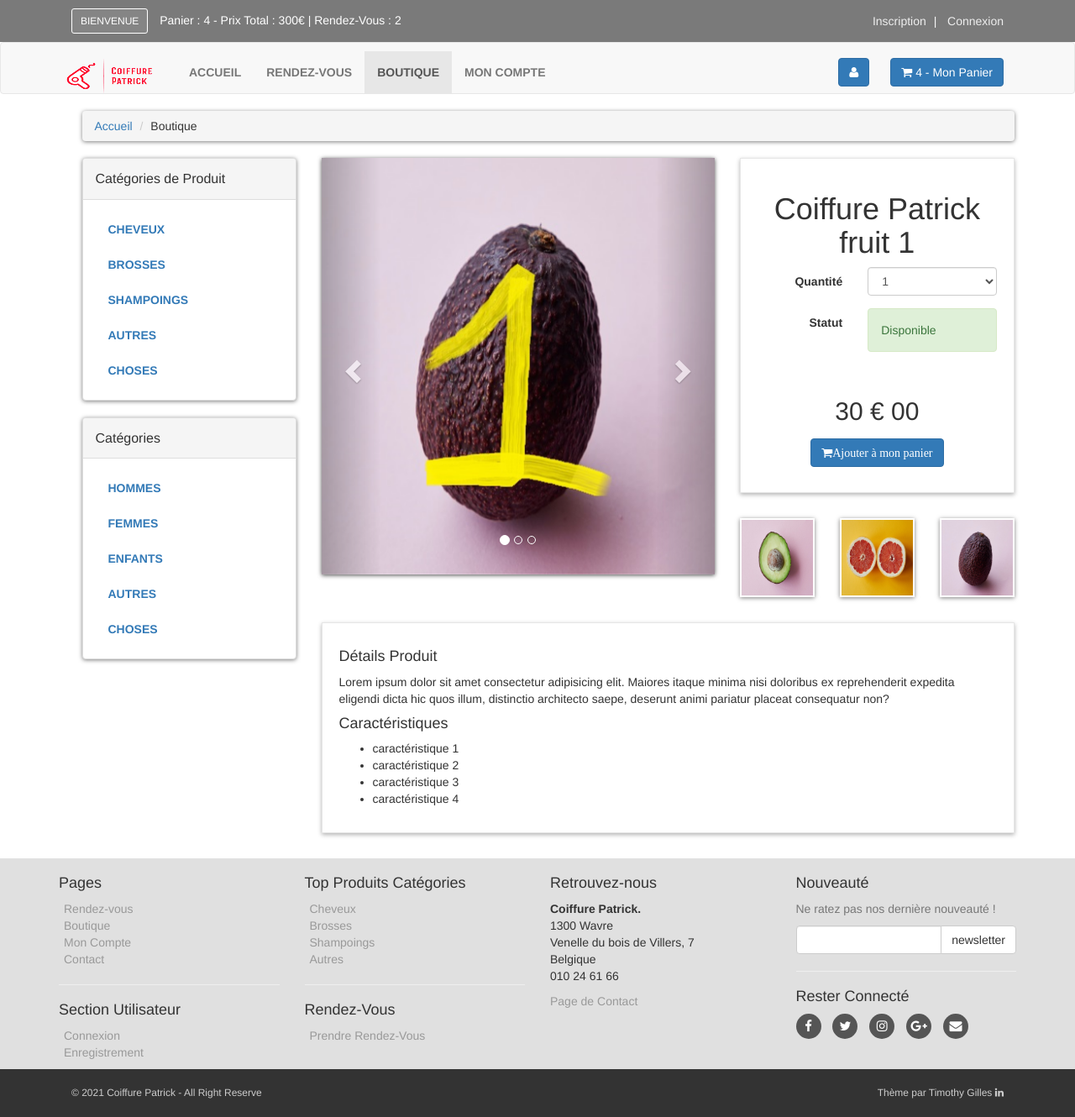
After one commit to GillesTimothy/CoiffurePatrick_v1, a PHP site: page /details.php in a window 1280 px wide. The commit adds this page. Shown: the whole page at 84% size. Run offline with PHP 8.4, Linux system fonts and the light colour scheme.

Commit message:
ajout détails.php
details de chaque produit de la boutique

```diff
--- a/boutique.php
+++ b/boutique.php
@@ -234,3 +234,6 @@
     </div>
 
     <?php include 'includes/footer.php'; ?>
+
+ </body>
+ </html>
--- a/components/sidebar.php
+++ b/components/sidebar.php
@@ -8,6 +8,7 @@
             <li><a href="#">Brosses</a></li>
             <li><a href="#">Shampoings</a></li>
             <li><a href="#">Autres</a></li>
+            <li><a href="#">Choses</a></li>
         </ul>
 
     </div>
@@ -22,6 +23,7 @@
             <li><a href="#">Femmes</a></li>
             <li><a href="#">Enfants</a></li>
             <li><a href="#">Autres</a></li>
+            <li><a href="#">Choses</a></li>
         </ul>
 
     </div>
--- /dev/null
+++ b/details.php
@@ -0,0 +1,151 @@
+<!DOCTYPE html>
+<html lang="en">
+<head>
+    <meta charset="UTF-8">
+    <meta http-equiv="X-UA-Compatible" content="IE=edge">
+    <meta name="viewport" content="width=device-width, initial-scale=1.0">
+    <title>Coiffure Patrick</title>
+
+    <link rel="stylesheet" href="styles/bootstrap-337.min.css">
+    <link rel="stylesheet" href="font-awsome/css/font-awesome.min.css">
+    <link rel="stylesheet" href="styles/style.css">
+    <script src="js/jquery-331.min.js"></script>
+    <script src="js/bootstrap-337.min.js"></script>
+
+    <link rel="stylesheet" href="https://maxcdn.bootstrapcdn.com/bootstrap/3.4.1/css/bootstrap.min.css">
+    <script src="https://maxcdn.bootstrapcdn.com/bootstrap/3.4.1/js/bootstrap.min.js"></script>
+    <link href="https://fonts.googleapis.com/css?family=Montserrat" rel="stylesheet" type="text/css">
+    <link href="https://fonts.googleapis.com/css?family=Lato" rel="stylesheet" type="text/css">
+    <script src="https://ajax.googleapis.com/ajax/libs/jquery/3.5.1/jquery.min.js"></script>
+
+</head>
+<body>
+
+    <?php include 'includes/topbar.php'; ?>
+
+    <?php include 'includes/navbar_boutique.php'; ?>
+
+    <div id="content">
+        <div class="container">
+            <div class="col-md-12">
+                <ul class="breadcrumb">
+                    <li>
+                        <a href="index.php">Accueil</a>
+                    </li>
+                    <li>Boutique</li>
+                </ul>
+            </div>
+            <div class="col-md-3">
+
+            <?php include 'components/sidebar.php'; ?>
+
+            </div>
+
+            <div class="col-md-9">
+                <div id="productMain" class="row">
+                    <div class=col-sm-7>
+                        <div id="mainImage">
+                            <div class="carousel slide" id="myCarousel" data-ride="carousel">
+                                <ol class="carousel-indicators">
+
+                                    <li class="active" data-target="#myCarousel" data-slide-to="0"></li>
+                                    <li data-target="#myCarousel" data-slide-to="1"></li>
+                                    <li data-target="#myCarousel" data-slide-to="2"></li>
+                                </ol>
+                                <div class="carousel-inner">
+                                    <div class="item active">
+                                        <img src="admin_area/product_images/produit1a.jpg" alt="slide 1">
+                                    </div>
+                                    <div class="item">
+                                        <img src="admin_area/product_images/produit1b.jpg" alt="slide 2">
+                                    </div>
+                                    <div class="item">
+                                        <img src="admin_area/product_images/produit1c.jpg" alt="slide 2">
+                                    </div>
+                                </div>
+
+                                <a href="#myCarousel" class="left carousel-control" data-slide="prev">
+                                    <span class="glyphicon glyphicon-chevron-left"></span>
+                                    <span class="sr-only">Précédent</span>
+                                </a>
+                                <a href="#myCarousel" class="right carousel-control" data-slide="next">
+                                    <span class="glyphicon glyphicon-chevron-right"></span>
+                                    <span class="sr-only">Suivant</span>
+                                </a>
+                            </div>
+                        </div>
+                    </div>
+
+                    <div class="col-sm-5">
+                        <div class="box">
+                            <h1 class="text-center">Coiffure Patrick fruit 1</h1>
+                            <form action="details.php" class="form-horizontal" method="post">
+                                <div class="form-group">
+                                    <label for="" class="col-md-5 control-label">Quantité</label>
+                                    <div class="col-md-7">
+                                        <select name="product_qty" id="" class="form-control">
+                                            <option>1</option>
+                                            <option>2</option>
+                                            <option>3</option>
+                                            <option>4</option>
+                                            <option>5</option>
+                                        </select>
+                                    </div>
+                                </div>
+                                <div class="form-group">
+                                    <label for="" class="col-md-5 control-label">Statut</label>
+                                    <div class="col-md-7">
+
+                                        <div class="alert alert-success" role="alert">Disponible</div>
+                                        <!--<div class="alert alert-info" role="alert">Stock Limité</div>
+                                        <div class="alert alert-warning" role="alert">Disponible en Commande</div>
+                                        <div class="alert alert-danger" role="alert">Indisponible</div>-->
+
+                                    </div>
+                                </div>
+                                <p class="price">30 € 00</p>
+                                <p class="text-center button"><button class="btn btn-primary i fa fa-shopping-cart">Ajouter à mon panier</button></p>
+                            </form>
+                        </div>
+
+                        <div class="row" id="thumbs">
+                            <div class="col-xs-4">
+                                <a href="#" class="thumb">
+                                    <img src="admin_area/product_images/produit2.jpg" alt="produit2" class="img-responsive">
+                                </a>
+                            </div>
+                            <div class="col-xs-4">
+                                <a href="#" class="thumb">
+                                    <img src="admin_area/product_images/produit3.jpg" alt="produit2" class="img-responsive">
+                                </a>
+                            </div>
+                            <div class="col-xs-4">
+                                <a href="#" class="thumb">
+                                    <img src="admin_area/product_images/produit1.jpg" alt="produit2" class="img-responsive">
+                                </a>
+                            </div>
+                        </div>
+
+                    </div>
+                </div>
+
+                <div class="box" id="details">
+                    <h4>Détails Produit</h4>
+                    <p>Lorem ipsum dolor sit amet consectetur adipisicing elit. Maiores itaque minima nisi doloribus ex reprehenderit expedita eligendi dicta hic quos illum, distinctio architecto saepe, deserunt animi pariatur placeat consequatur non?</p>
+                    <h4>Caractéristiques</h4>
+                    <ul>
+                        <li>caractéristique 1</li>
+                        <li>caractéristique 2</li>
+                        <li>caractéristique 3</li>
+                        <li>caractéristique 4</li>
+                    </ul>
+                </div>
+            </div>
+
+        </div>
+    </div>
+
+    <?php include 'includes/footer.php'; ?>
+
+</body>
+</html>
--- a/index.php
+++ b/index.php
@@ -40,7 +40,5 @@
 
     <?php include 'includes/footer.php'; ?>
 
-
-
 </body>
 </html>
--- a/styles/style.css
+++ b/styles/style.css
@@ -335,3 +335,39 @@ body {
 #copyright p a:hover {
     color: #ffffff;
 }
+
+
+/* BOUTIQUE  STYLE  */
+
+@media(max-width:768px) {
+    .center-responsive {
+        width: 70%;
+        margin: 0px auto;
+    }
+}
+@media(max-width:550px) {
+    .center-responsive {
+        width: 95%;
+        margin: 0px auto;
+    }
+}
+
+/* DETAILS PRODUIT STYLE */
+
+#content #productMain {
+    margin-bottom: 30px;
+}
+#content #productMain .price {
+    font-size: 30px;
+    font-weight: 300;
+    text-align: center;
+    margin-top: 30px;
+}
+#content #mainImage {
+    box-shadow: 0px 1px 5px rgba(0, 0, 0, .7);
+}
+#content #thumbs a {
+    display: block;
+    box-shadow: 0px 1px 5px rgba(0, 0, 0, .5);
+    border: 2px solid transparent;
+}
```
Also changed, not shown: admin_area/product_images/produit1a.jpg (added), admin_area/product_images/produit1b.jpg (added), admin_area/product_images/produit1c.jpg (added).
